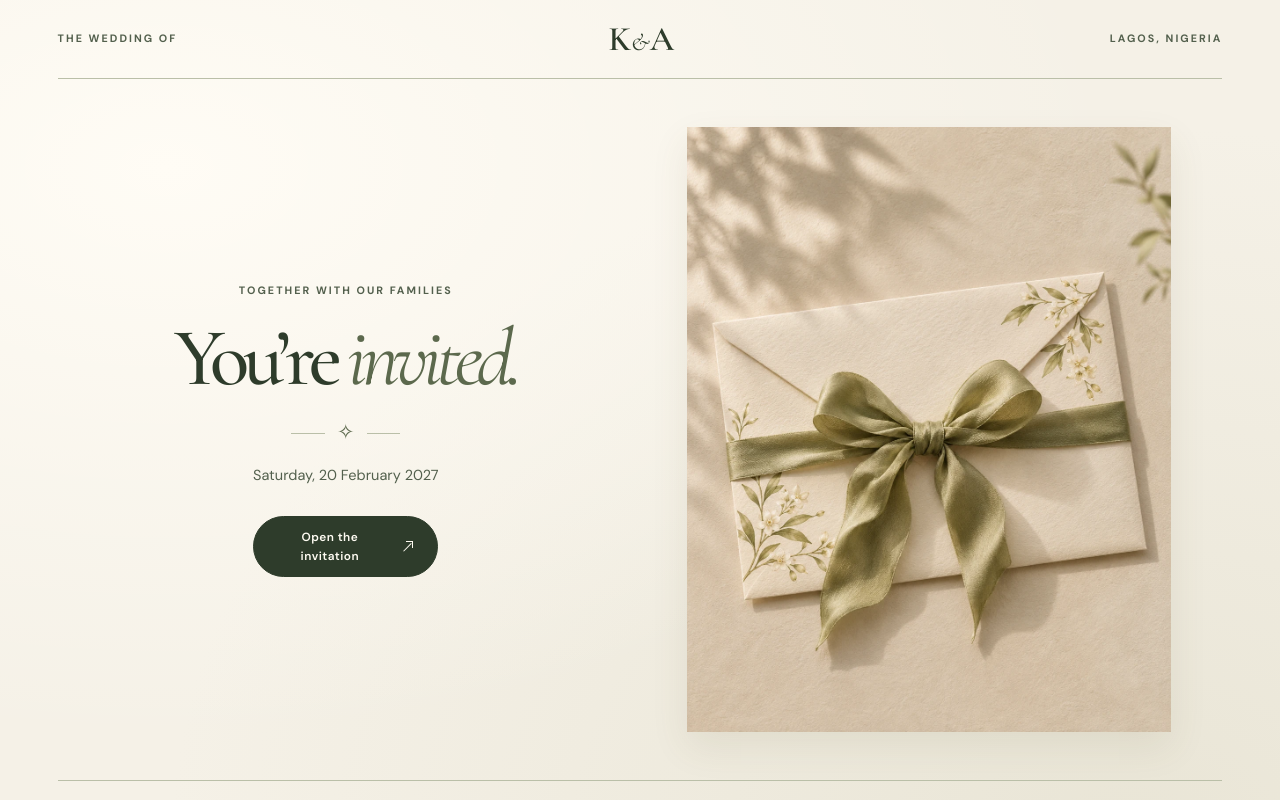
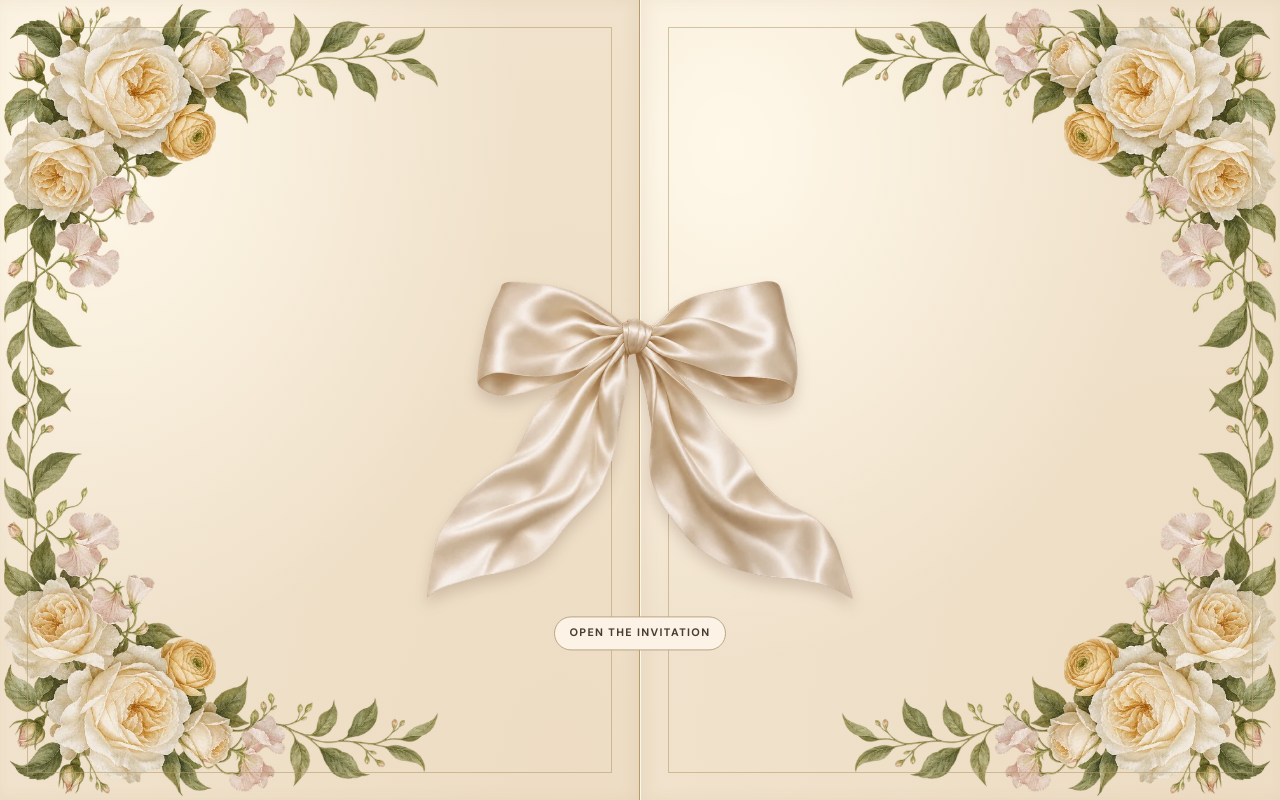
Before and after one commit to OrizmaPak/Kachi-Wedding-Invite, a website: page public/index.html in a window 1280 px wide. Shown: the top 800 px of the page. Drawn offline with nearby package versions, Linux system fonts and the light colour scheme.

Commit message:
Open the invitation with floral doors and a satin bow

```diff
--- a/public/index.html
+++ b/public/index.html
@@ -4,7 +4,7 @@
   <meta charset="utf-8">
   <meta name="viewport" content="width=device-width, initial-scale=1">
   <meta name="theme-color" content="#f5f1e7">
-  <meta name="description" content="A sample garden wedding invitation, with an envelope to open and details for the celebration.">
+  <meta name="description" content="A sample garden wedding invitation, with floral doors to open and details for the celebration.">
   <title>Kachi &amp; Ada | Wedding Invitation</title>
   <link rel="icon" type="image/svg+xml" href="assets/monogram.svg">
   <link rel="stylesheet" href="styles.css">
@@ -12,31 +12,36 @@
 </head>
 <body>
   <main>
-    <section class="cover" id="cover" aria-label="Invitation envelope">
-      <header class="stationery-header">
-        <span class="caps">The wedding of</span>
-        <span class="monogram" aria-hidden="true">K<span>&amp;</span>A</span>
-        <span class="caps">Lagos, Nigeria</span>
-      </header>
-      <div class="cover-spread">
-        <div class="cover-copy">
-          <p class="caps cover-kicker">Together with our families</p>
-          <h1><span>You’re</span> <i>invited.</i></h1>
-          <div class="petal-divider" aria-hidden="true"><span>✧</span></div>
-          <p class="cover-date"><time datetime="2027-02-20">Saturday, 20 February 2027</time></p>
-          <button class="pill open-button" type="button" data-open>Open the invitation <span class="diagonal-arrow" aria-hidden="true"></span></button>
-        </div>
-        <button class="envelope" type="button" data-open aria-label="Open the ribbon-tied invitation">
-          <img src="assets/envelope.webp" width="1100" height="1375" alt="" fetchpriority="high">
-          <span class="envelope-panel envelope-panel-left" aria-hidden="true"></span>
-          <span class="envelope-panel envelope-panel-right" aria-hidden="true"></span>
-        </button>
+    <section class="cover" id="cover" aria-label="Closed wedding invitation" hidden>
+      <div class="gate-panel gate-panel-left" aria-hidden="true">
+        <span class="gate-floral gate-floral-top"></span>
+        <span class="gate-floral gate-floral-bottom"></span>
       </div>
-      <footer class="cover-footer caps"><span>Sample wedding invitation</span><span>20.02.27</span></footer>
-      <noscript><p class="noscript">Enable JavaScript to open this sample invitation.</p></noscript>
+      <div class="gate-panel gate-panel-right" aria-hidden="true">
+        <span class="gate-floral gate-floral-top"></span>
+        <span class="gate-floral gate-floral-bottom"></span>
+      </div>
+      <button class="bow-button" type="button" aria-controls="invitation">
+        <img src="assets/satin-bow.webp" width="840" height="630" alt="" fetchpriority="high">
+        <span>Open the invitation</span>
+      </button>
     </section>
 
-    <article class="invitation" id="invitation" hidden>
+    <article class="invitation" id="invitation">
+      <section class="welcome" id="welcome" aria-labelledby="invite-title">
+        <div class="welcome-florals" aria-hidden="true">
+          <span></span><span></span><span></span><span></span>
+        </div>
+        <div class="welcome-copy">
+          <p class="caps">Save the date</p>
+          <h1 id="invite-title" tabindex="-1"><span>Kachi</span> <i>&amp;</i> <span>Ada</span></h1>
+          <p class="welcome-note">We’re getting married!</p>
+          <p class="caps invite-date"><time datetime="2027-02-20">Saturday, 20 February 2027</time><br>Lagos, Nigeria</p>
+          <a class="pill" href="#details">Explore the invitation <span aria-hidden="true">↓</span></a>
+          <p class="sample-note">Sample invitation · details are placeholders</p>
+        </div>
+      </section>
+
       <header class="invite-nav">
         <a class="monogram" href="#welcome" aria-label="Back to the top">K<span>&amp;</span>A</a>
         <nav aria-label="Invitation">
@@ -45,18 +50,6 @@
           <a class="nav-rsvp" href="#rsvp">RSVP</a>
         </nav>
       </header>
-
-      <section class="welcome" id="welcome" aria-labelledby="invite-title">
-        <div class="welcome-copy">
-          <p class="caps">Together with our families</p>
-          <h1 id="invite-title" tabindex="-1">Kachi <i>&amp;</i> Ada</h1>
-          <p class="welcome-note">We would love for you to join us<br>as we say our vows and celebrate.</p>
-          <p class="caps invite-date"><time datetime="2027-02-20">Saturday, 20 February 2027</time> <span aria-hidden="true">·</span> Lagos, Nigeria</p>
-          <a class="pill" href="#details">Explore the invitation <span aria-hidden="true">↓</span></a>
-          <p class="sample-note">Sample invitation · wedding details are placeholders</p>
-        </div>
-        <img class="welcome-art" src="assets/garden.webp" width="1100" height="733" alt="" decoding="async">
-      </section>
 
       <section class="countdown band" id="details" aria-labelledby="countdown-title">
         <div class="petal-divider" aria-hidden="true"><span>✧</span></div>
@@ -137,7 +130,7 @@
       <footer class="invite-footer">
         <p>We can’t wait to celebrate with you.</p>
         <p class="signoff">With love, Kachi <i>&amp;</i> Ada</p>
-        <button class="text-link" id="replay" type="button">Replay the envelope</button>
+        <button class="text-link" id="replay" type="button">Replay the opening</button>
       </footer>
     </article>
   </main>
--- a/public/invite.js
+++ b/public/invite.js
@@ -1,7 +1,7 @@
 const cover = document.querySelector('#cover');
 const invitation = document.querySelector('#invitation');
 const headline = document.querySelector('#invite-title');
-const openButtons = document.querySelectorAll('[data-open]');
+const bow = document.querySelector('.bow-button');
 const reducedMotion = window.matchMedia('(prefers-reduced-motion: reduce)');
 
 const ceremony = new Date('2027-02-20T16:00:00+01:00');
@@ -24,46 +24,44 @@ function updateCountdown() {
   if (remaining === 0) window.clearInterval(countdownTimer);
 }
 
+let openingTimer;
+
 function revealInvitation() {
-  if (!invitation.hidden) return;
+  if (cover.hidden) return;
 
+  window.clearTimeout(openingTimer);
   cover.hidden = true;
-  invitation.hidden = false;
+  invitation.inert = false;
   window.scrollTo({ top: 0, behavior: 'instant' });
   headline.focus({ preventScroll: true });
   countdownTimer = window.setInterval(updateCountdown, 1000);
   updateCountdown();
 }
 
-function openInvitation() {
-  if (cover.hidden || cover.classList.contains('is-preparing')) return;
+function showCover({ focusBow = false } = {}) {
+  window.clearInterval(countdownTimer);
+  invitation.inert = true;
+  cover.classList.remove('is-opening');
+  cover.hidden = false;
+  window.scrollTo({ top: 0, behavior: 'instant' });
+  if (focusBow) bow.focus({ preventScroll: true });
+}
+
+bow.addEventListener('click', () => {
+  if (cover.classList.contains('is-opening')) return;
 
   if (reducedMotion.matches) {
     revealInvitation();
     return;
   }
 
-  cover.classList.add('is-preparing');
-  window.requestAnimationFrame(() => {
-    window.requestAnimationFrame(() => {
-      cover.classList.add('is-opening');
-      window.setTimeout(revealInvitation, 740);
-    });
-  });
-}
-
-for (const button of openButtons) {
-  button.addEventListener('click', openInvitation);
-}
+  cover.classList.add('is-opening');
+  openingTimer = window.setTimeout(revealInvitation, 1440);
+});
 
 document.querySelector('#replay').addEventListener('click', () => {
-  window.clearInterval(countdownTimer);
-  cover.classList.remove('is-opening', 'is-preparing');
-  invitation.hidden = true;
-  cover.hidden = false;
   if (location.hash) history.replaceState(null, '', location.href.split('#')[0]);
-  window.scrollTo({ top: 0, behavior: 'instant' });
-  document.querySelector('.open-button').focus({ preventScroll: true });
+  showCover({ focusBow: true });
 });
 
 const rsvpForm = document.querySelector('#rsvp-form');
@@ -85,13 +83,23 @@ rsvpForm.addEventListener('submit', (event) => {
   rsvpForm.reset();
 });
 
+function linkedSection() {
+  const target = document.getElementById(location.hash.slice(1));
+  return target?.closest('#invitation') ? target : null;
+}
+
 function revealLinkedSection() {
-  const target = document.getElementById(location.hash.slice(1));
-  if (invitation.hidden && target?.closest('#invitation')) {
+  const target = linkedSection();
+  if (!cover.hidden && target) {
     revealInvitation();
     target.scrollIntoView({ behavior: 'instant' });
   }
 }
 
 window.addEventListener('hashchange', revealLinkedSection);
-revealLinkedSection();
+if (linkedSection()) {
+  countdownTimer = window.setInterval(updateCountdown, 1000);
+  updateCountdown();
+} else {
+  showCover();
+}
--- a/public/styles.css
+++ b/public/styles.css
@@ -56,57 +56,109 @@ section[id] { scroll-margin-top: 1rem; }
 }
 .monogram span { font-weight: 400; font-size: 0.72em; font-style: italic; margin-inline: 0.11em; }
 
+html:has(.cover:not([hidden])) { overflow: hidden; }
+
 .cover {
-  min-height: 100svh;
-  display: flex;
-  flex-direction: column;
+  position: fixed;
+  z-index: 2;
+  inset: 0;
+  isolation: isolate;
+  overflow: hidden;
+  perspective: 1700px;
+}
+.gate-panel {
+  position: absolute;
+  inset-block: 0;
+  width: 50%;
+  overflow: hidden;
   background:
-    radial-gradient(ellipse at 13% 20%, #fffcf5 0, transparent 60%),
-    radial-gradient(ellipse at 88% 100%, #e9e5d6 0, transparent 60%),
-    var(--paper);
+    radial-gradient(ellipse at 14% 18%, #fff8e9, transparent 56%),
+    radial-gradient(ellipse at 88% 95%, #e9d4b661, transparent 74%),
+    #f0e2cc;
+  -webkit-backface-visibility: hidden;
+  backface-visibility: hidden;
+  transition: transform 920ms cubic-bezier(0.64, 0.06, 0.22, 1) 460ms;
 }
-.stationery-header, .cover-footer {
-  width: min(1260px, calc(100% - 9vw));
-  margin-inline: auto;
-  align-items: center;
+.gate-panel-left {
+  left: 0;
+  transform-origin: left center;
+  border-right: 1px solid #b59a6c;
+  box-shadow: inset -0.3rem 0 0.95rem #8c693612;
 }
-.stationery-header {
-  min-height: 79px;
+.gate-panel-right {
+  right: 0;
+  transform-origin: right center;
+  border-left: 1px solid #fff8e6;
+  box-shadow: inset 0.3rem 0 0.95rem #8c693612;
+}
+.gate-panel::after {
+  content: '';
+  position: absolute;
+  inset: clamp(0.55rem, 2.1vw, 1.75rem);
+  border: 1px solid #b2996a8c;
+  pointer-events: none;
+}
+.gate-floral, .welcome-florals span {
+  position: absolute;
+  width: clamp(158px, 46vw, 445px);
+  aspect-ratio: 1;
+  background: url('assets/floral-corner.webp') top left / contain no-repeat;
+  pointer-events: none;
+}
+.gate-panel-left .gate-floral-top { top: 0; left: 0; }
+.gate-panel-right .gate-floral-top { top: 0; right: 0; transform: scaleX(-1); }
+.gate-panel-left .gate-floral-bottom { bottom: 0; left: 0; transform: scaleY(-1); }
+.gate-panel-right .gate-floral-bottom { bottom: 0; right: 0; transform: scale(-1); }
+.gate-floral-bottom { opacity: 0.96; }
+
+.bow-button {
+  position: absolute;
+  z-index: 1;
+  top: 44%;
+  left: 50%;
+  width: min(79vw, 27rem, 61svh);
+  transform: translate(-50%, -20%);
   display: grid;
-  grid-template-columns: 1fr auto 1fr;
-  border-bottom: 1px solid var(--line);
+  justify-items: center;
+  gap: clamp(0.35rem, 1.9vh, 1rem);
+  padding: 0;
+  border: 0;
+  background: transparent;
+  cursor: pointer;
 }
-.stationery-header > :last-child { justify-self: end; }
-.cover-footer {
-  min-height: 58px;
-  display: flex;
-  justify-content: space-between;
-  border-top: 1px solid var(--line);
-  font-weight: 600;
-  letter-spacing: 0.13em;
+.bow-button img {
+  width: 100%;
+  height: auto;
+  filter: drop-shadow(0 8px 7px #5b3b2c34);
+  transform-origin: 50% 21%;
+  transition: transform 220ms ease;
 }
-.cover-spread {
-  flex: 1;
-  display: grid;
-  grid-template-columns: minmax(0, 1fr) minmax(0, 1.02fr);
-  align-items: center;
-  gap: clamp(2rem, 6vw, 6.3rem);
-  width: min(1090px, 86vw);
-  margin-inline: auto;
-  padding-block: clamp(2rem, 6vh, 4rem);
+.bow-button:hover img { transform: rotate(-2deg) scale(1.025); }
+.bow-button span {
+  width: max-content;
+  border: 1px solid #b9a587;
+  border-radius: 99px;
+  background: #fcf3e6;
+  color: #473f30;
+  font-size: 0.68rem;
+  font-weight: 700;
+  letter-spacing: 0.125em;
+  padding: 0.45rem 0.9rem;
+  text-transform: uppercase;
 }
-.cover-copy { text-align: center; transition: transform 550ms ease, opacity 550ms ease; }
-.cover-kicker { margin-bottom: 1.2rem; }
-.cover h1 {
-  display: flex;
-  align-items: baseline;
-  justify-content: center;
-  gap: 0.125em;
-  font-size: clamp(3.55rem, 6.4vw, 6.3rem);
-  letter-spacing: -0.071em;
-  white-space: nowrap;
+.is-opening .bow-button { pointer-events: none; }
+.is-opening .bow-button img { animation: release-bow 610ms cubic-bezier(0.3, 0.08, 0.65, 1) both; }
+.is-opening .bow-button span { opacity: 0; transition: opacity 140ms ease; }
+.is-opening .gate-panel-left { transform: translateX(-105%) rotateY(-20deg); }
+.is-opening .gate-panel-right { transform: translateX(105%) rotateY(20deg); }
+
+@keyframes release-bow {
+  0% { transform: translateY(0) rotate(0); }
+  25% { transform: translateY(-5%) rotate(-9deg) scale(0.97, 1.03); opacity: 1; }
+  55% { transform: translate(8%, 12%) rotate(9deg) scale(0.83, 1.1); opacity: 0.92; }
+  100% { transform: translate(36%, 78%) rotate(27deg) scale(0.55, 1.05); opacity: 0; }
 }
-.cover h1 i { color: var(--olive); }
+
 .petal-divider {
   display: flex;
   align-items: center;
@@ -123,8 +175,6 @@ section[id] { scroll-margin-top: 1rem; }
   height: 1px;
   background: var(--line);
 }
-.cover .petal-divider { margin-block: 1.55rem 1.25rem; }
-.cover-date { font-size: 0.91rem; color: var(--muted); }
 .pill {
   display: inline-flex;
   align-items: center;
@@ -169,44 +219,6 @@ section[id] { scroll-margin-top: 1rem; }
   border-top: 1px solid currentColor;
   border-right: 1px solid currentColor;
 }
-.open-button { margin-top: 1.8rem; }
-.envelope {
-  padding: 0;
-  border: 0;
-  position: relative;
-  isolation: isolate;
-  overflow: hidden;
-  aspect-ratio: 4 / 5;
-  width: min(100%, 484px);
-  justify-self: center;
-  background: #e9dfc9;
-  cursor: pointer;
-  box-shadow: 0 15px 35px #65593619;
-}
-.envelope img { width: 100%; height: 100%; object-fit: cover; transition: transform 280ms ease; }
-.envelope:hover img { transform: scale(1.018); }
-.envelope-panel {
-  display: none;
-  position: absolute;
-  inset: 0;
-  background: url('assets/envelope.webp') center / cover no-repeat;
-  transition: transform 740ms cubic-bezier(0.65, 0.02, 0.3, 1), opacity 740ms ease-in;
-}
-.envelope-panel-left { clip-path: inset(0 50% 0 0); }
-.envelope-panel-right { clip-path: inset(0 0 0 50%); }
-.cover.is-preparing .envelope-panel { display: block; }
-.cover.is-preparing .envelope img { visibility: hidden; }
-.cover.is-opening .cover-copy { transform: translateY(-10px); opacity: 0; }
-.cover.is-opening .envelope-panel-left { transform: translateX(-54%) rotate(-7deg); opacity: 0; }
-.cover.is-opening .envelope-panel-right { transform: translateX(54%) rotate(7deg); opacity: 0; }
-.cover.is-opening .envelope { background: transparent; box-shadow: none; }
-.noscript { margin-inline: auto; }
-
-.invitation { animation: reveal 520ms ease-out both; }
-@keyframes reveal {
-  from { opacity: 0; }
-  to { opacity: 1; }
-}
 .invite-nav {
   display: flex;
   align-items: center;
@@ -222,28 +234,54 @@ section[id] { scroll-margin-top: 1rem; }
 .nav-rsvp { border: 1px solid var(--line); padding: 0.3rem 0.8rem; border-radius: 99px; }
 
 .welcome {
-  min-height: min(690px, calc(100svh - 72px));
+  position: relative;
+  isolation: isolate;
+  min-height: 100svh;
   display: grid;
-  grid-template-columns: 1fr 1fr;
+  place-items: center;
+  overflow: hidden;
+  padding: clamp(3.6rem, 12svh, 7rem) 2.5vw;
+  background: radial-gradient(ellipse at center, #fff8ec 6%, #f7ebda 71%, #eee0c9 100%);
+}
+.welcome-florals {
+  position: absolute;
+  inset: 0;
+  z-index: -1;
+  pointer-events: none;
+}
+.welcome-florals span { width: clamp(162px, 40vw, 430px); }
+.welcome-florals span:nth-child(1) { top: -1%; left: -2%; transform: rotate(3deg); }
+.welcome-florals span:nth-child(2) { top: 0; right: -3%; transform: scaleX(-1) rotate(-5deg); }
+.welcome-florals span:nth-child(3) { bottom: -1%; left: -2%; transform: scaleY(-1) rotate(-3deg); }
+.welcome-florals span:nth-child(4) { bottom: -2%; right: -2%; transform: scale(-1) rotate(3deg); }
+.welcome-copy { width: min(100%, 36rem); text-align: center; }
+.welcome h1 {
+  display: grid;
+  justify-items: center;
+  gap: 0.04em;
+  font-size: clamp(4.9rem, 10vw, 8rem);
+  letter-spacing: -0.055em;
+  margin-block: 0.2em 0.14em;
+  line-height: 0.77;
+}
+.welcome h1 i {
+  display: flex;
   align-items: center;
-  gap: 1rem;
-  width: min(1190px, 90vw);
-  margin-inline: auto;
-  padding-block: 3.4rem;
+  gap: 0.8em;
+  margin-block: 0.22em;
+  font-size: 0.295em;
 }
-.welcome-copy { text-align: center; }
-.welcome h1 {
-  font-size: clamp(4rem, 7.9vw, 8rem);
-  letter-spacing: -0.06em;
-  margin-block: 0.8rem 1.2rem;
+.welcome h1 i::before, .welcome h1 i::after {
+  content: '';
+  width: clamp(2rem, 7vw, 4.75rem);
+  height: 1px;
+  background: #b2a17c;
 }
 .welcome h1 i, h2 i { color: var(--olive); }
-.welcome h1 i { font-size: 0.72em; }
 .welcome h1:focus { outline: none; }
-.welcome-note { font-family: var(--serif); font-size: clamp(1.4rem, 3vw, 2rem); line-height: 1.18; }
-.invite-date { margin-block: 1.55rem; }
-.invite-date span { margin-inline: 0.2rem; }
-.welcome-art, .venue-image img {
+.welcome-note { font-family: var(--serif); font-style: italic; font-size: clamp(1.5rem, 3vw, 2.15rem); }
+.invite-date { margin-block: 1.2rem; line-height: 1.85; }
+.venue-image img {
   mix-blend-mode: multiply;
   width: 100%;
   height: auto;
@@ -385,33 +423,27 @@ section[id] { scroll-margin-top: 1rem; }
 .invite-footer :focus-visible { outline-color: #f5f1e7; }
 
 @media (max-width: 750px) {
-  .stationery-header { min-height: 58px; }
-  .cover-footer { min-height: 45px; }
-  .stationery-header, .cover-footer { width: 89vw; }
-  .stationery-header .caps, .cover-footer { font-size: 0.54rem; }
   .monogram { font-size: 1.8rem; }
-  .cover-spread {
-    display: flex;
-    flex-direction: column;
-    justify-content: center;
-    gap: 1.4rem;
-    width: min(100% - 2.25rem, 470px);
-    padding-block: 1.45rem;
+  .invite-nav { min-height: 59px; }
+  .welcome-florals span { width: clamp(138px, 41vw, 308px); }
+  .welcome .sample-note {
+    width: max-content;
+    max-width: 100%;
+    margin-inline: auto;
+    padding: 0.18rem 0.35rem;
+    border-radius: 0.3rem;
+    background: #f8edddde;
   }
-  .cover-kicker { margin-bottom: 0.55rem; }
-  .cover h1 { font-size: clamp(3.25rem, 12vw, 5.4rem); }
-  .cover .petal-divider { margin-block: 0.65rem 0.5rem; }
-  .open-button { margin-top: 0.85rem; }
-  .envelope { order: -1; width: min(90%, 380px, 56svh); }
-  .invite-nav { min-height: 59px; }
-  .welcome { display: flex; flex-direction: column; justify-content: center; min-height: 0; gap: 1.25rem; padding-block: 3.5rem 1.45rem; }
-  .welcome-art { max-width: 460px; }
   .venue { grid-template-columns: 1fr; gap: 1.3rem; text-align: center; }
   .venue-image { margin-inline: auto; max-width: 470px; }
 }
 @media (max-width: 350px) {
-  .cover h1 { font-size: 3.05rem; }
   .invite-nav nav { gap: 0.65rem; }
+}
+@media (orientation: landscape) and (max-height: 500px) {
+  .welcome { padding-block: 2.6rem; }
+  .welcome h1 { font-size: 4.2rem; }
+  .gate-floral, .welcome-florals span { width: min(34vw, 53svh); }
 }
 @media (prefers-reduced-motion: reduce) {
   *, *::before, *::after {
```
Also changed, not shown: README.md, public/assets/envelope.webp (deleted), public/assets/floral-corner.webp (added), public/assets/satin-bow.webp (added).
